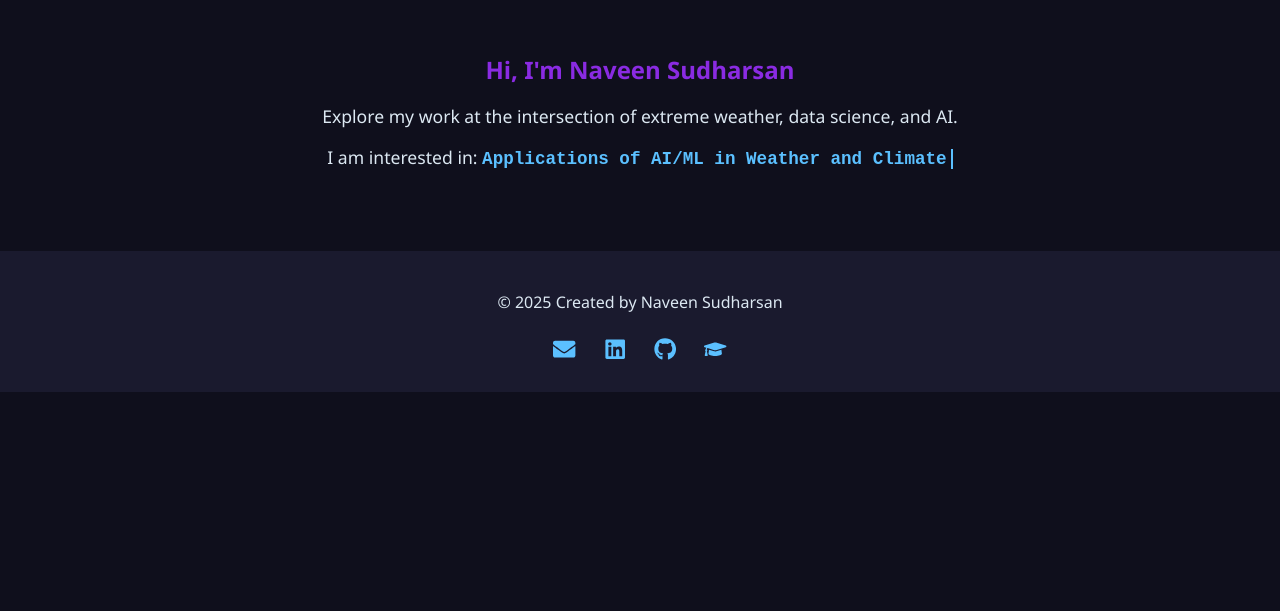
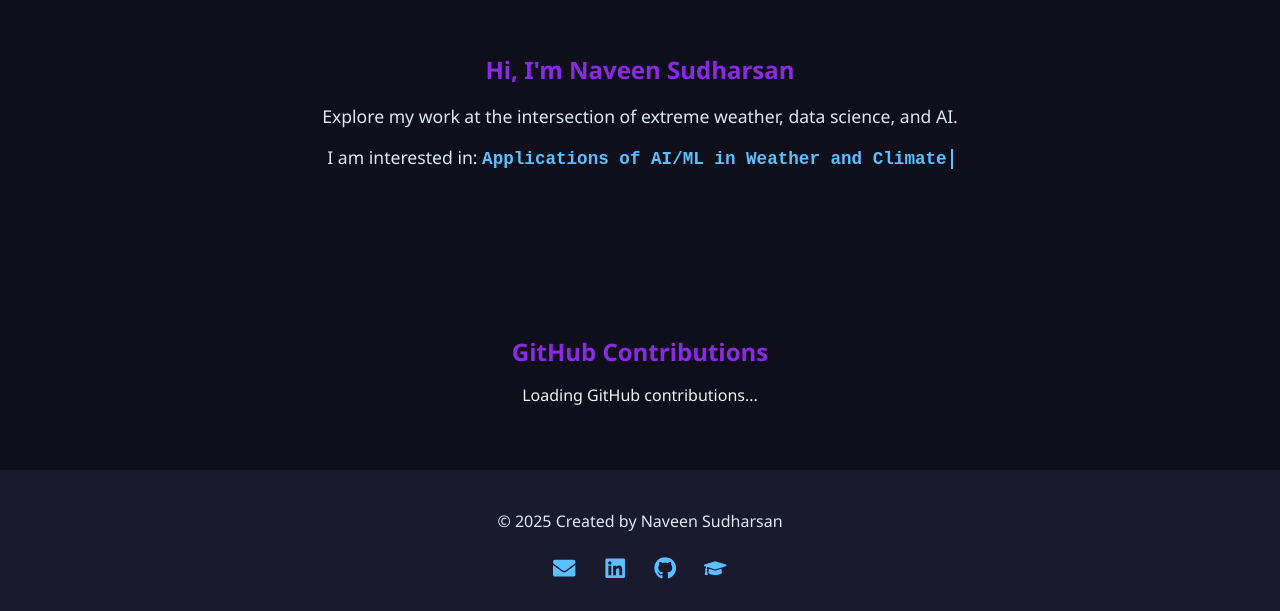
Before and after one commit to nvnsudharsan/mywebsite, a React (Create React App) app: page /#/ in a window 1280 px wide. Shown: the part 728-1339 px from the top of the page. Before the commit the page ends 1120 px from the top, so only its background shows below. Built offline with nearby package versions, Linux system fonts and the light colour scheme.

Commit message:
Update Home.js

```diff
--- a/src/components/Home.js
+++ b/src/components/Home.js
@@ -56,6 +56,12 @@ function Home() {
 
     return () => clearTimeout(timeout);
   }, [charIndex, isDeleting, wordIndex]);
+  // Load GitHub Contributions widget
+  useEffect(() => {
+    if (window.GitHubCalendar) {
+      window.GitHubCalendar('.calendar', 'nvnsudharsan', { responsive: true });
+    }
+  }, []);
 
   return (
     <div>
@@ -89,6 +95,10 @@ function Home() {
           I am interested in: <span className="typed-keyword">{typedText}</span>
         </p>
       </section>
+      <section className="section">
+        <h2>GitHub Contributions</h2>
+        <div className="calendar">Loading GitHub contributions...</div>
+      </section>
     </div>
   );
 }
```
